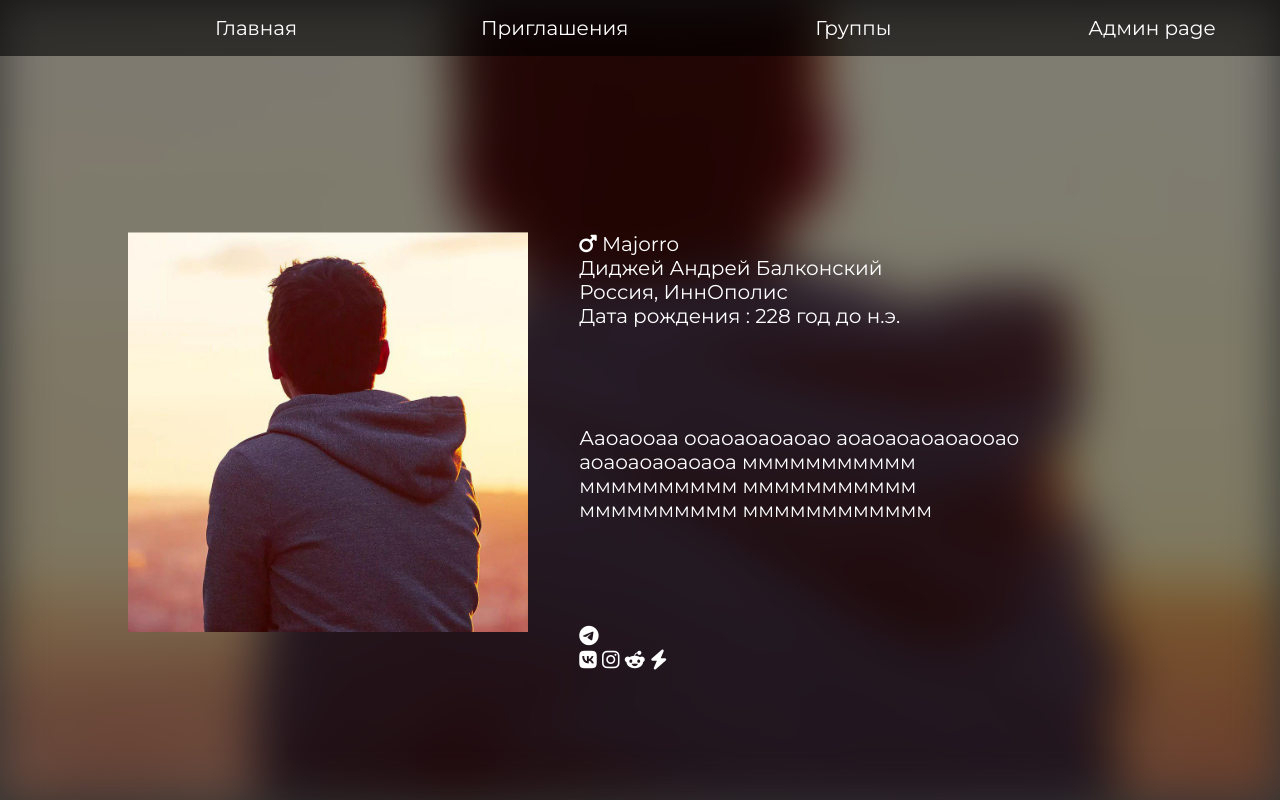
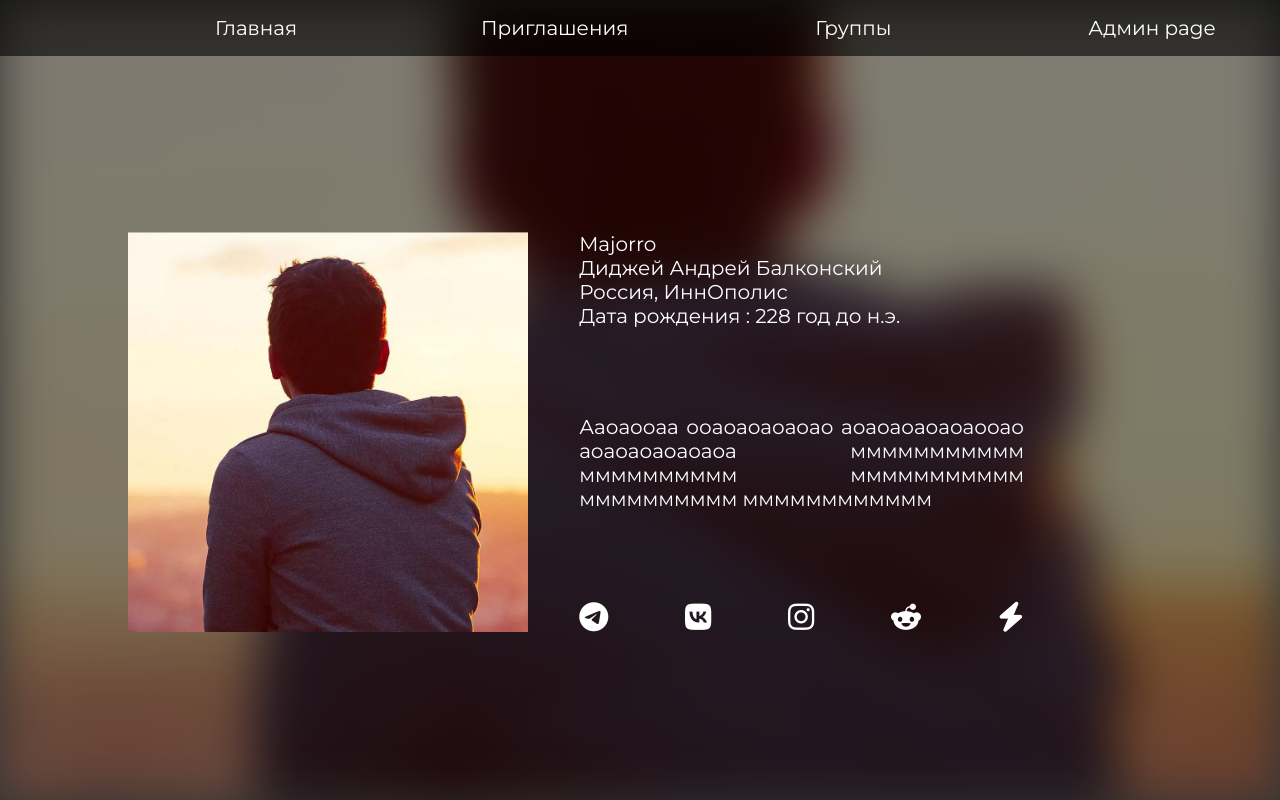
Before and after one commit to Majorro/InnopProject, a Python web app: template templates/index.html in a window 1280 px wide. Run offline with Jinja, Linux system fonts and the light colour scheme; the template is opened without the code that fills it, so the values that code supplies are empty; some libraries are stand-ins or nearby versions.

Commit message:
Completed raw main page

```diff
--- a/static/styles/style.css
+++ b/static/styles/style.css
@@ -108,20 +108,63 @@ body
     flex-direction: column;
     flex-basis: 60%;
     justify-content: space-between;
-    margin: 22vh 10vw 15vh 0;
+    margin: 22vh 10vw 20vh 0;
 }
 
 #user_info{}
+
+.fa-mars
+{
+    font-size: 20px;
+}
 
 #about_me
 {
     margin-top: 2vh;
     width: 100%;
+    text-align: justify;
 }
 
+/* fa-telegram-plane, fa-vk, fa-instagram, fa-reddit-alien, fa-bolt
+{
+    font-size: 30px;
+    cursor: pointer;
+}
 
-.fa-mars
+fa-telegram-plane:hover, fa-vk:hover, fa-instagram:hover, fa-reddit-alien:hover, fa-bolt:hover
 {
-    font-size: 20px;
+    color: white;
 }
+
+fa-telegram-plane:active, fa-vk:active, fa-instagram:active, fa-reddit-alien:active, fa-bolt:active
+{
+    color: rgb(212, 212, 212);
+    transition: 0s;
+} */
+
+#references
+{
+    display: flex;
+    flex-wrap: nowrap;
+    flex-direction: row;
+    justify-content: space-between;
+}
+
+.fab, .fas
+{
+    font-size: 30px;
+    cursor: pointer;
+}
+
+.fab:hover, .fas:hover
+{
+    color: white;
+}
+
+.fab:active, .fas:active
+{
+    color: rgb(212, 212, 212);
+    transition: 0s;
+}
+
 /* main_view end */
--- a/templates/index.html
+++ b/templates/index.html
@@ -33,7 +33,7 @@
 
             <div id="right_panel">
                 <div id="user_info">
-                    <i class="fas fa-mars"></i> Majorro <br>
+                    </i> Majorro <br>
                     Диджей Андрей Балконский<br>
                     Россия, ИннОполис<br>
                     Дата рождения : 228 год до н.э.<br>
@@ -42,7 +42,7 @@
                     Ааоаооаа ооаоаоаоаоао аоаоаоаоаоаооао  аоаоаоаоаоаоа ммммммммммм мммммммммм ммммммммммм мммммммммм мммммммммммм
                 </p>
                 <div id="references">
-                    <div class="icons"><i class="fab fa-telegram-plane"></i></div>
+                    <i class="fab fa-telegram-plane"></i>
                     <i class="fab fa-vk"></i>
                     <i class="fab fa-instagram"></i>
                     <i class="fab fa-reddit-alien"></i>
```
Also changed, not shown: static/styles/auth.css (deleted, +0 -10 lines), templates/auth.html (deleted, +0 -20 lines), static/scripts/auth.js (deleted).
